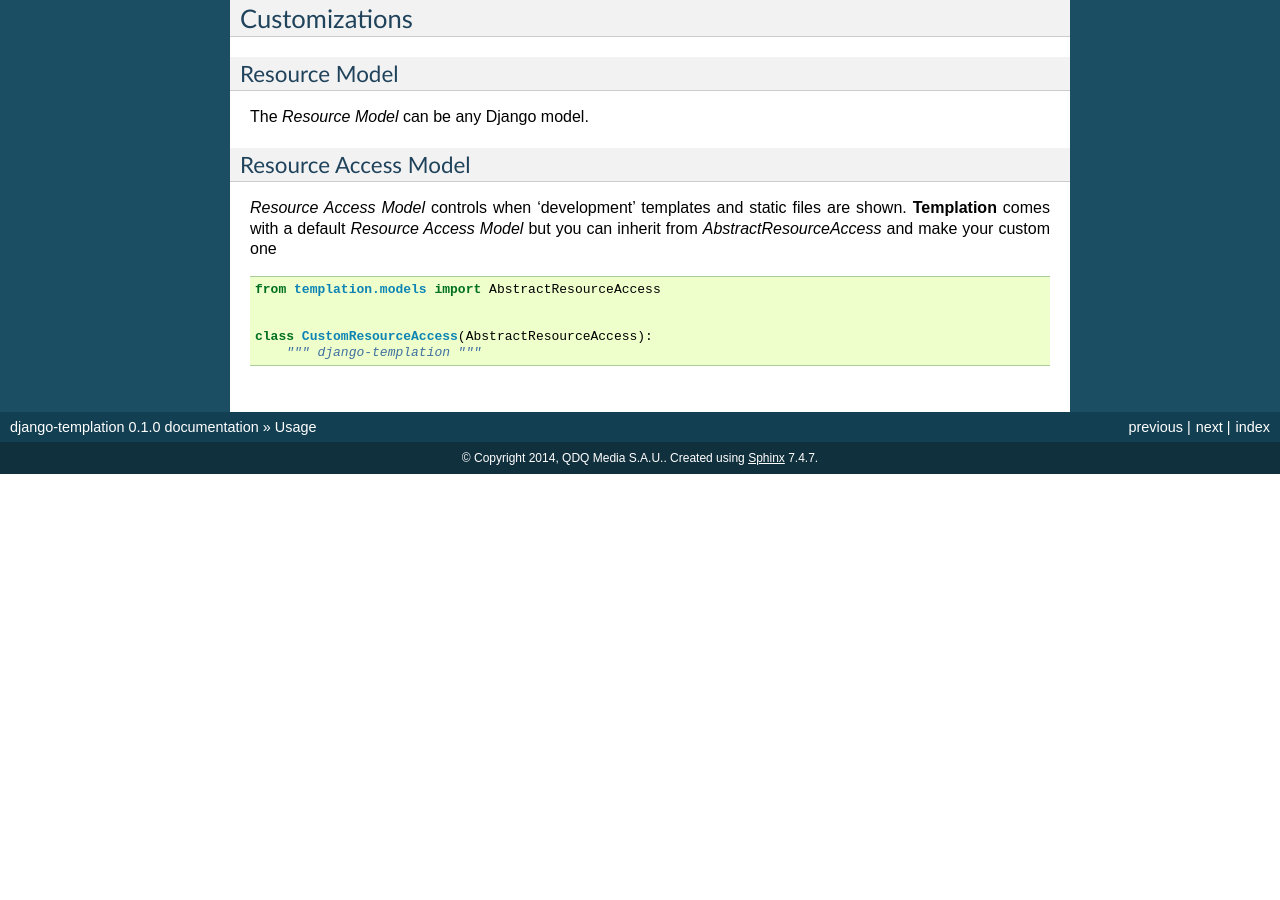
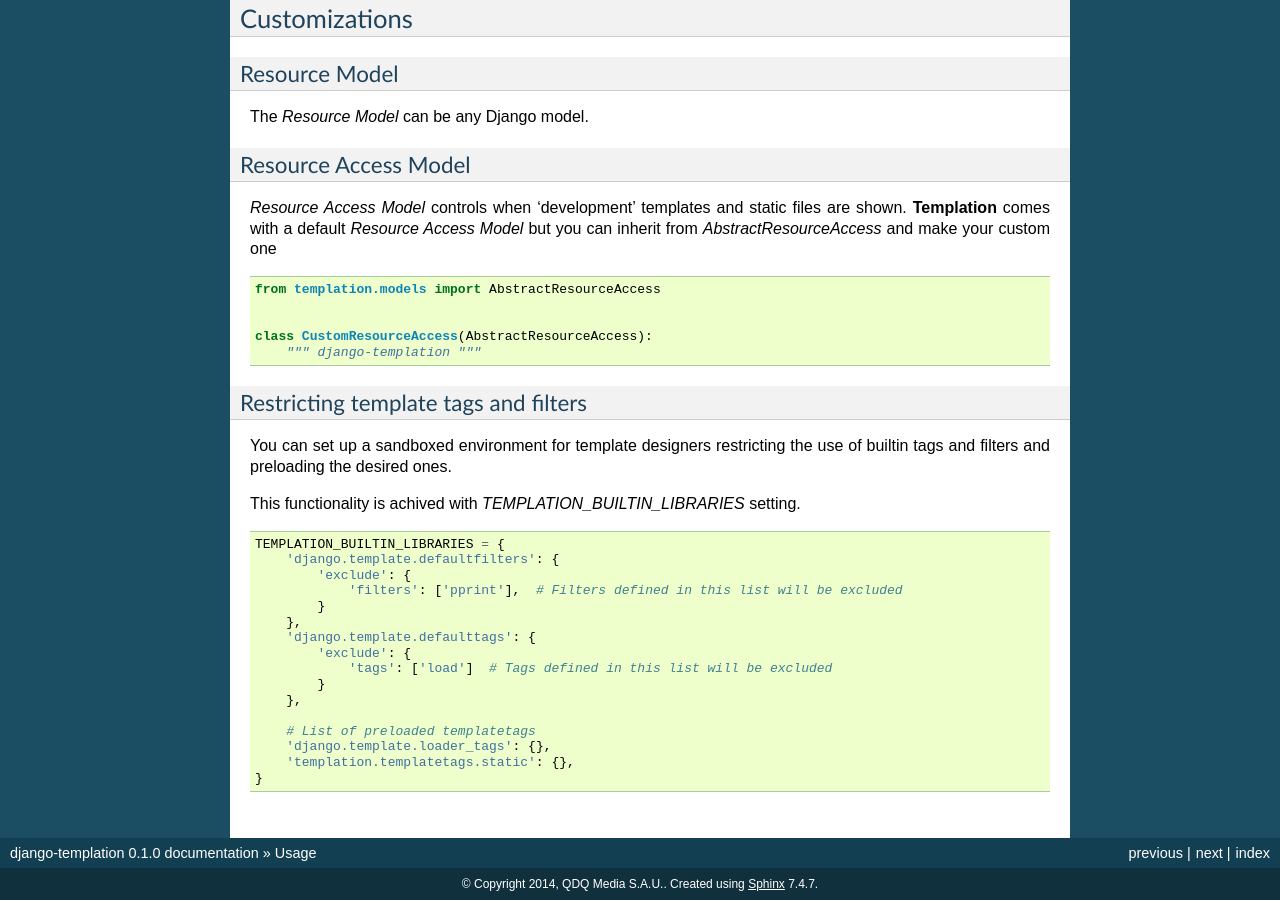
Before and after one commit to qdqmedia/django-templation, a Sphinx documentation site: the page built from docs/usage.rst, in a window 1280 px wide and 900 px high, scrolled down 1013 px. Built offline with Sphinx 7.4.7, drawn with Linux system fonts in a browser that asks for light colours; before the commit the page ends 1487 px from its top, so only the background shows below that; some of the changed text lies outside the part shown.

Commit message:
Adds explanation on templation builtin libraries

```diff
--- a/docs/usage.rst
+++ b/docs/usage.rst
@@ -88,3 +88,31 @@
 
     class CustomResourceAccess(AbstractResourceAccess):
         """ django-templation """
+
+
+Restricting template tags and filters
++++++++++++++++++++++++++++++++++++++++
+
+You can set up a sandboxed environment for template designers restricting the use of builtin tags and filters
+and preloading the desired ones.
+
+This functionality is achived with `TEMPLATION_BUILTIN_LIBRARIES` setting.
+
+.. code-block :: python
+
+    TEMPLATION_BUILTIN_LIBRARIES = {
+        'django.template.defaultfilters': {
+            'exclude': {
+                'filters': ['pprint'],  # Filters defined in this list will be excluded
+            }
+        },
+        'django.template.defaulttags': {
+            'exclude': {
+                'tags': ['load']  # Tags defined in this list will be excluded
+            }
+        },
+
+        # List of preloaded templatetags
+        'django.template.loader_tags': {},
+        'templation.templatetags.static': {},
+    }
```
